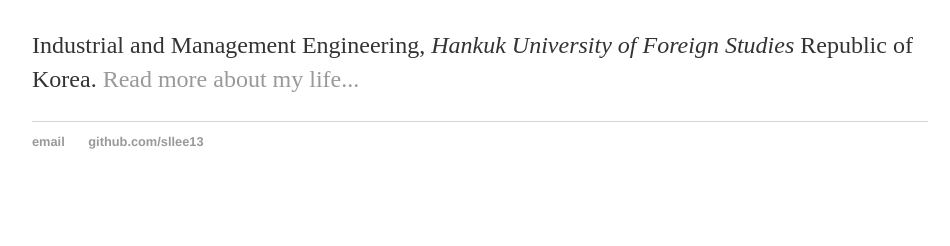
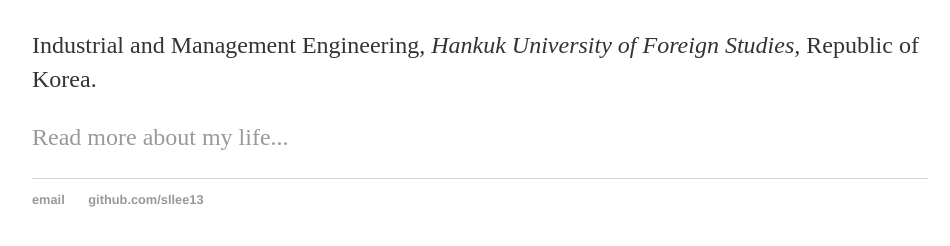
Before and after one commit to sllee13/sllee13.github.io, a plain HTML site: page index.html in a window 1280 px wide. Shown: the part 168-414 px from the top of the page, without its empty margins (160-1110 px from the left). Drawn offline with Linux system fonts and the light colour scheme.

Commit message:
Update index.html

```diff
--- a/index.html
+++ b/index.html
@@ -18,7 +18,8 @@
 		<div class="container">
     		<div class="blurb">
         		<h1>Prof. Seok-Lyong Lee</h1>
-				<p>Industrial and Management Engineering, <em>Hankuk University of Foreign Studies</em> Republic of Korea. <a href="/about">Read more about my life...</a></p>
+				<p>Industrial and Management Engineering, <em>Hankuk University of Foreign Studies,</em> Republic of Korea.</p>
+				<p><a href="/about">Read more about my life...</a></p>
     		</div><!-- /.blurb -->
 		</div><!-- /.container -->
 		<footer>
```
